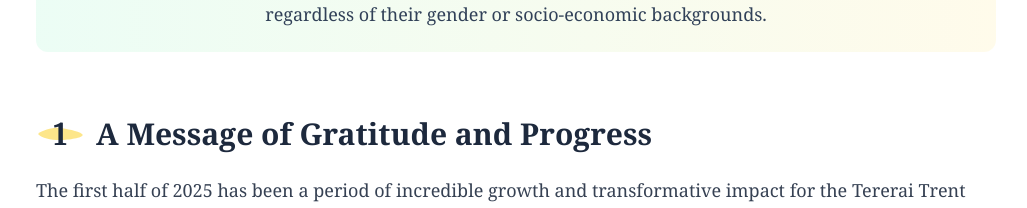
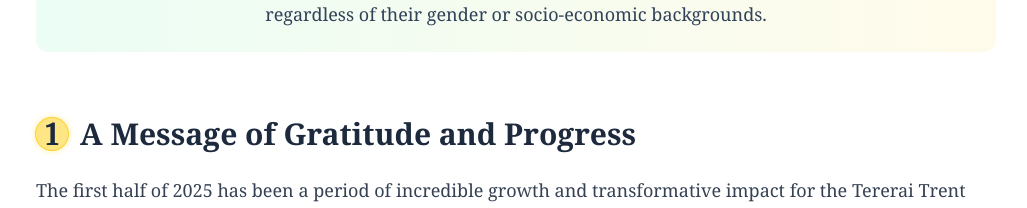
Before and after one commit to k1muza/ebook-project, a Next.js app: page / in a window 1280 px wide. Shown: the part 2068-2276 px from the top of the page, without its empty margins (124-1151 px from the left). Built offline with nearby package versions, Linux system fonts and the light colour scheme.

Commit message:
Style heading numbers with glowing circle

```diff
--- a/src/components/HeadingNumber.tsx
+++ b/src/components/HeadingNumber.tsx
@@ -9,8 +9,7 @@
 
 const HeadingNumber = ({ number, className = '' }: Props) => (
   <span
-    className={`${merriweather.className} relative inline-flex items-center justify-center text-slate-800 font-bold mr-3 h-8 w-12 ${className}`}
-    style={{ background: "url('/brush.svg') center/contain no-repeat" }}
+    className={`${merriweather.className} inline-flex items-center justify-center rounded-full bg-amber-200 text-slate-800 font-bold mr-3 h-8 w-8 p-1 shadow-[0_0_6px_rgba(253,224,71,0.8)] ring-1 ring-amber-300 ${className}`}
     aria-hidden="true"
   >
     {number}
```
Also changed, not shown: public/brush.svg (deleted).
